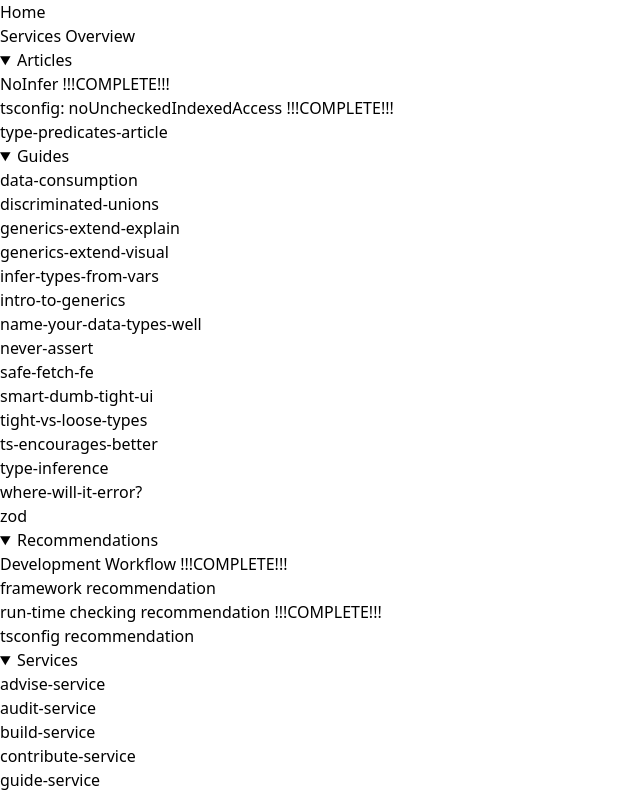
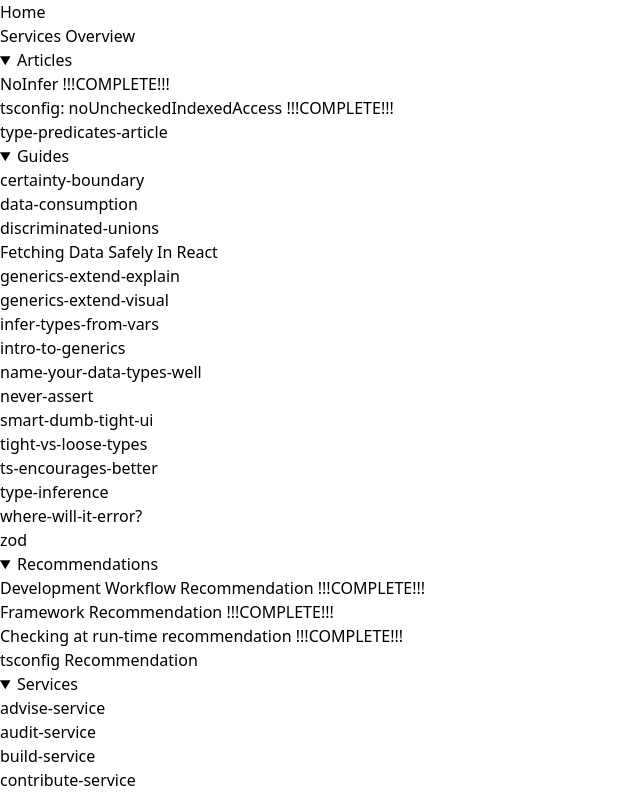
Before and after one commit to robMolloy/tsguru, a Next.js app: page / in a window 1280 px wide. Shown: the top 796 px of the page, without its empty margins (0-640 px from the left). Built offline with nearby package versions, Linux system fonts and the light colour scheme.

Commit message:
sidemenu active improvement

```diff
--- a/src/modules/layout/SideMenu.tsx
+++ b/src/modules/layout/SideMenu.tsx
@@ -1,4 +1,5 @@
 import Link from "next/link";
+import Router from "next/router";
 
 type TLinksMapLink = { type: "link"; href: string; label: string; c?: true };
 type TLinksMapLinkGroup = {
@@ -31,15 +32,16 @@
     href: "/guides",
     label: "Guides",
     links: [
+      { type: "link", href: "/certainty-boundary", label: "certainty-boundary" },
       { type: "link", href: "/data-consumption", label: "data-consumption" },
       { type: "link", href: "/discriminated-unions", label: "discriminated-unions" },
+      { type: "link", href: "/fetching-data-safely-react", label: "Fetching Data Safely In React" },
       { type: "link", href: "/generics-extend-explain", label: "generics-extend-explain" },
       { type: "link", href: "/generics-extend-visual", label: "generics-extend-visual" },
       { type: "link", href: "/infer-types-from-vars", label: "infer-types-from-vars" },
       { type: "link", href: "/intro-to-generics", label: "intro-to-generics" },
       { type: "link", href: "/name-your-data-types-well", label: "name-your-data-types-well" },
       { type: "link", href: "/never-assert", label: "never-assert" },
-      { type: "link", href: "/safe-fetch-fe", label: "safe-fetch-fe" },
       { type: "link", href: "/smart-dumb-tight-ui", label: "smart-dumb-tight-ui" },
       { type: "link", href: "/tight-vs-loose-types", label: "tight-vs-loose-types" },
       { type: "link", href: "/ts-encourages-better", label: "ts-encourages-better" },
@@ -53,15 +55,20 @@
     href: "/recommendations",
     label: "Recommendations",
     links: [
-      { type: "link", href: "/development-workflow", label: "Development Workflow", c: true },
-      { type: "link", href: "/framework", label: "framework recommendation" },
+      {
+        type: "link",
+        href: "/development-workflow",
+        label: "Development Workflow Recommendation",
+        c: true,
+      },
+      { type: "link", href: "/framework", label: "Framework Recommendation", c: true },
       {
         type: "link",
         href: "/run-time-checking",
-        label: "run-time checking recommendation",
+        label: "Checking at run-time recommendation",
         c: true,
       },
-      { type: "link", href: "/tsconfig", label: "tsconfig recommendation" },
+      { type: "link", href: "/tsconfig", label: "tsconfig Recommendation" },
     ],
   },
   {
@@ -94,7 +101,7 @@
           if (item.type === "link")
             return (
               <li key={item.href}>
-                <Link href={item.href}>
+                <Link href={item.href} className={Router.route === item.href ? "active" : ""}>
                   {item.label} {item.c ? "!!!COMPLETE!!!" : ""}
                 </Link>
               </li>
@@ -105,12 +112,20 @@
               <li key={item.href}>
                 <details open>
                   <summary>
-                    <Link href={item.href}>{item.label}</Link>
+                    <Link
+                      href={item.href}
+                      className={Router.route === `${item.href}` ? "active" : ""}
+                    >
+                      {item.label}
+                    </Link>
                   </summary>
                   <ul>
                     {item.links.map((child) => (
-                      <li key={`${item.href}${child.href}`}>
-                        <Link href={`${item.href}${child.href}`}>
+                      <li key={`${item.href}${child.href}`} className="active">
+                        <Link
+                          href={`${item.href}${child.href}`}
+                          className={Router.route === `${item.href}${child.href}` ? "active" : ""}
+                        >
                           {child.label} {child.c ? "!!!COMPLETE!!!" : ""}
                         </Link>
                       </li>
```
